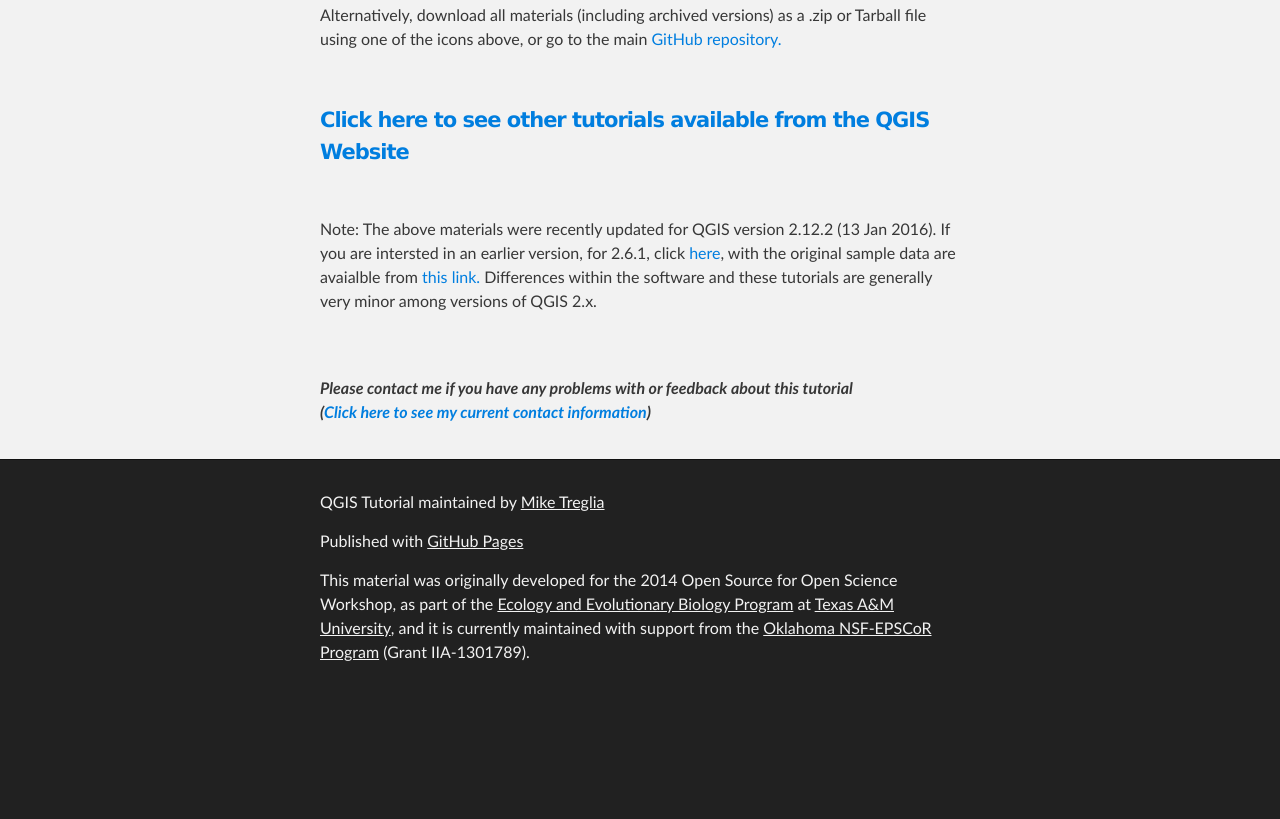
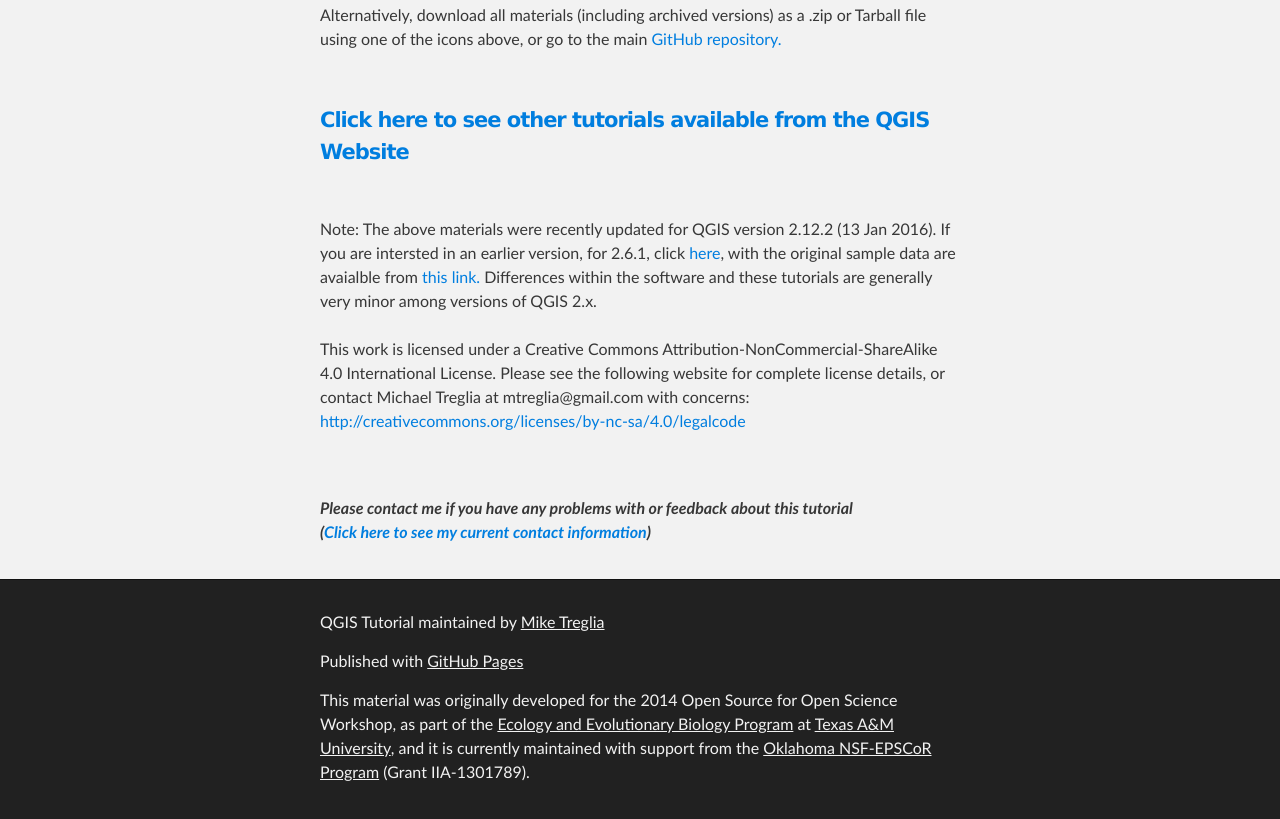
Before and after one commit to mltConsEcol/QGIS-Tutorial, a plain HTML site: page index.html in a window 1280 px wide. Shown: the part 650-1469 px from the top of the page. Before the commit the page ends 1349 px from the top, so only its background shows below. Drawn offline with Linux system fonts and the light colour scheme.

Commit message:
Added license to webpage and added url for page to README file

```diff
--- a/index.html
+++ b/index.html
@@ -56,6 +56,11 @@
 
 <p>
 Note: The above materials were recently updated for QGIS version 2.12.2 (13 Jan 2016).  If you are intersted in an earlier version, for 2.6.1, click <a href="QGIS-Tutorial/OldTutorials/Treglia_QGIS_Tutorial_2_6.pdf">here</a>, with the original sample data are avaialble from <a href="QGIS-Tutorial/OldTutorials/Treglia_SampleData_2_6.zip">this link.</a> Differences within the software and these tutorials are generally very minor among versions of QGIS  2.x.
+<br>
+<br>
+This work is licensed under a Creative Commons Attribution-NonCommercial-ShareAlike 4.0 International License.
+Please see the following website for complete license details, or contact Michael Treglia at mtreglia@gmail.com with concerns:
+<a href="http://creativecommons.org/licenses/by-nc-sa/4.0/legalcode">http://creativecommons.org/licenses/by-nc-sa/4.0/legalcode</a>
 </p>
 
 
```
Also changed, not shown: 1 other file.
